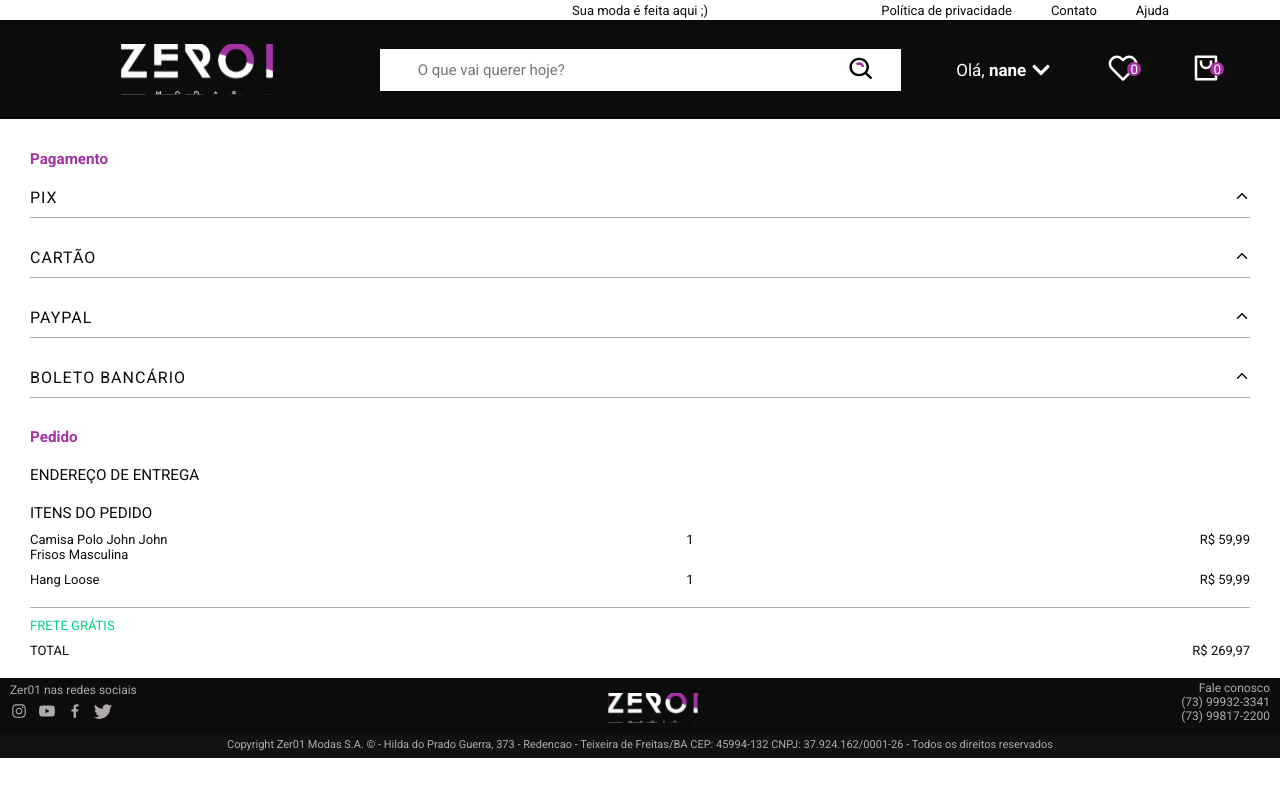
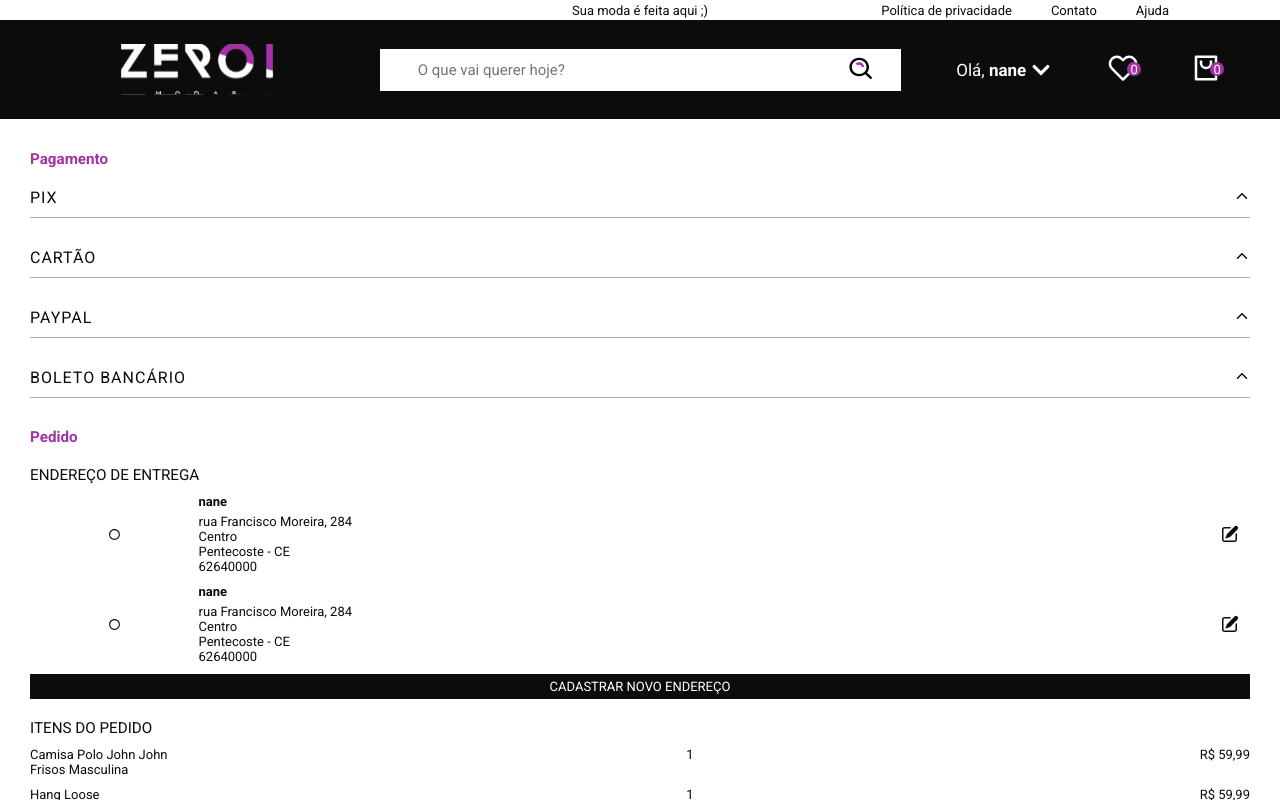
Before and after one commit to rayaneacacio/Zer01_Modas, a React (Vite) app: page /payment in a window 1280 px wide. Built offline with nearby package versions, Linux system fonts and the light colour scheme; some icons are missing.

Commit message:
construindo page Payment

```diff
--- /dev/null
+++ b/src/components/Address/index.jsx
@@ -0,0 +1,46 @@
+import { useState } from "react";
+
+import { HiMiniPencilSquare } from "react-icons/hi2";
+import { MdRadioButtonUnchecked, MdRadioButtonChecked } from "react-icons/md";
+
+import { Button } from "../Button";
+
+import { Container } from "./style";
+
+export function Address({ addressee, cep, street, number, complement, district, state, city, landmark }) {
+  const [ chosenButton, setChosenButton ] = useState(false);
+
+  function handleChosenAddress() {
+    if(chosenButton) {
+      setChosenButton(false);
+      return;
+    }
+
+    setChosenButton(true);
+  }
+
+  return (
+    <Container>
+      <p> <strong> { addressee } </strong> </p>
+
+      <Button icon={ chosenButton ? <MdRadioButtonChecked size={ 13 } /> : <MdRadioButtonUnchecked size={ 13 } /> } onClick={ handleChosenAddress } />
+
+      <div onClick={ handleChosenAddress }>
+        <p>{ street }, { number }</p>
+        <p>{ district }</p>
+        {
+          landmark &&
+          <p>{ landmark }</p>
+        }
+        {
+          complement &&
+          <p>{ complement }</p>
+        }
+        <p>{ city } - { state }</p>
+        <p>{ cep }</p>
+      </div>
+
+      <Button icon={ <HiMiniPencilSquare size={ 20 } /> } />
+    </Container>
+  )
+}
--- /dev/null
+++ b/src/components/Address/style.js
@@ -0,0 +1,39 @@
+import styled from "styled-components";
+
+export const Container = styled.div`
+  background: ${({ theme }) => theme.COLORS.WHITE};
+  display: grid;
+  grid-template-areas:
+    "buttonCheck name buttonEdit"
+    "buttonCheck addressInfo buttonEdit";
+  justify-content: start;
+  grid-template-columns: 1fr 6fr;
+  row-gap: 0.5rem;
+
+  cursor: pointer;
+
+  &:hover {
+    filter: brightness(0.9);
+  }
+
+  > p {
+    grid-area: name;
+  }
+
+  > button:first-of-type {
+    grid-area: buttonCheck;
+  }
+
+  > div {
+    grid-area: addressInfo;
+  }
+
+  > button:last-of-type {
+    grid-area: buttonEdit;
+  }
+
+  > button {
+    background: none;
+    color: ${({ theme }) => theme.COLORS.BLACK};
+  }
+`;
--- a/src/components/Nav-Menu/index.jsx
+++ b/src/components/Nav-Menu/index.jsx
@@ -23,12 +23,12 @@ export function NavMenu({ ...rest }) {
       return;
     }
 
-    document.querySelector("dialog").show();
+    document.querySelector(".modal-login").show();
     sessionStorage.setItem("@zer01modass:modal", "open");
   }
 
   function handleCloseModal() {
-    document.querySelector("dialog").close();
+    document.querySelector(".modal-login").close();
     sessionStorage.removeItem("@zer01modass:modal");
   }
 
@@ -38,7 +38,7 @@ export function NavMenu({ ...rest }) {
 
   function handleWindowResize() {
     //para o modal se adaptar ao tamanho da tela;
-    const modal = document.querySelector("dialog");
+    const modal = document.querySelector(".modal-login");
     if(modal) {
       modal.style.width = `${window.innerWidth}px`;
       modal.style.height = `${window.innerHeight}px`;
@@ -57,7 +57,7 @@ export function NavMenu({ ...rest }) {
       <Button icon={ <LuBox /> } title="Meus pedidos" />
       <Button icon={ <SlLocationPin /> } title="Meus Endereços" />
       <Button icon={ <MdLogout /> } title={ user ? "Sair" : "Entrar" } onClick={ user ? handleSignOut : handleSignature } />
-      <dialog>
+      <dialog className="modal-login">
         <div>
           <div>
             <Button className="buttonClose" icon={ <TfiClose size={ 20 } /> } onClick={ handleCloseModal } />
--- a/src/components/SectionPayment/index.jsx
+++ b/src/components/SectionPayment/index.jsx
@@ -6,29 +6,31 @@ import { Container } from "./style";
 
 export function SectionPayment({ title, text, button }) {
 
-  function handleSelectMethod(selectingButton) {
+  function handleSelectMethod(chosenButton) {
     //para mostrar apenas a div associada ao button selecionado;
     const allDivsPayment = document.querySelectorAll(".make-payment");
-    let selectingDiv = null;
+    let chosenDiv = null;
 
     const allButtons = document.querySelectorAll(".button-section-payment");
     for(let index = 0; index < allButtons.length; index++) {
-      if(selectingButton == allButtons[index]) {
-        selectingDiv = allDivsPayment[index];
+      if(chosenButton == allButtons[index]) {
+        chosenDiv = allDivsPayment[index];
       }
     }
 
-    if(selectingDiv.style.display == "flex") {
-      selectingDiv.style.display = "none";
+    const svg = chosenButton.querySelector("svg");
+    if(chosenDiv.style.display == "flex") {
+      chosenDiv.style.display = "none";
+      svg.style.animation = "rotate180 reverse 0.3s forwards";
     } else {
-      selectingDiv.style.display = "flex";
+      chosenDiv.style.display = "flex";
+      svg.style.animation = "rotate180 0.3s forwards";
     }
 
-    const otherDivs = Array.from(allDivsPayment).filter(div => div != selectingDiv);
+    const otherDivs = Array.from(allDivsPayment).filter(div => div != chosenDiv);
     otherDivs.forEach(div => {
       div.style.display = "none";
     });
-
   }
 
   return (
--- a/src/pages/Payment/index.jsx
+++ b/src/pages/Payment/index.jsx
@@ -1,11 +1,24 @@
+import { TfiClose } from "react-icons/tfi";
+
 import { SecondHeader } from "../../components/SecondHeader";
 import { Nav } from "../../components/Nav";
 import { SectionPayment } from "../../components/SectionPayment";
+import { Address } from "../../components/Address";
+import { Button } from "../../components/Button";
+import { Input } from "../../components/Input";
 import { Footer } from "../../components/Footer";
 
 import { Container, Main } from "./style";
 
 export function Payment() {
+  function handleNewAddress() {
+    document.querySelector(".modal-address").show();
+  }
+
+  function handleCloseModal() {
+    document.querySelector(".modal-address").close();
+  }
+
   return (
     <Container>
       <SecondHeader />
@@ -28,6 +41,9 @@ export function Payment() {
 
           <div className="address">
             <h3>ENDEREÇO DE ENTREGA</h3>
+            <Address addressee="nane" cep="62640000" street="rua Francisco Moreira" number="284" district="Centro" state="CE" city="Pentecoste"  />
+            <Address addressee="nane" cep="62640000" street="rua Francisco Moreira" number="284" district="Centro" state="CE" city="Pentecoste"  />
+            <Button title="CADASTRAR NOVO ENDEREÇO" onClick={ handleNewAddress } />
           </div>
 
           <div className="items">
@@ -57,6 +73,25 @@ export function Payment() {
           </div>
         </div>
 
+        <dialog className="modal-address">
+          <h3>CADASTRAR NOVO ENDEREÇO</h3>
+          <Button icon={ <TfiClose size={ 20 } /> } onClick={ handleCloseModal } />
+
+          <div>
+            <Input className="input-address" title="Nome do destinatario" placeholder="Digite aqui :)" />
+            <Input className="input-address" title="Seu cep" placeholder="Digite aqui :)" />
+            <Input className="input-address" title="Nome da rua" placeholder="Digite aqui :)" />
+            <Input className="input-address" title="Número" placeholder="Digite aqui :)" />
+            <Input className="input-address" title="Complemento" placeholder="Digite aqui :)" />
+            <Input className="input-address" title="Bairro" placeholder="Digite aqui :)" />
+            <Input className="input-address" title="Estado" placeholder="Digite aqui :)" />
+            <Input className="input-address" title="Cidade" placeholder="Digite aqui :)" />
+            <Input className="input-address" title="Ponto de refêrencia" placeholder="Digite aqui :)" />
+
+            <Button title="SALVAR" />
+          </div>
+        </dialog>
+
         <Footer />
       </Main>
     </Container>
--- a/src/pages/Payment/style.js
+++ b/src/pages/Payment/style.js
@@ -3,6 +3,72 @@ import styled from "styled-components";
 export const Container = styled.div`
   height: 100vh;
   overflow: hidden;
+
+  button {
+    font-size: 1.3rem;
+  }
+
+  dialog {
+    background: rgba(8, 8, 8, 0.64);
+    width: 100vw;
+    height: 100vh;
+
+    position: fixed;
+    top: 0;
+
+    overflow: auto;
+
+    transform: translateY(2rem);
+    animation: toTop 0.3s forwards;
+
+    > h3 {
+      background: ${({ theme }) => theme.COLORS.BLACK};
+      color: ${({ theme }) => theme.COLORS.WHITE};
+      font-weight: normal;
+      text-align: center;
+      height: 12rem;
+      padding-top: 5rem;
+    }
+
+    > button {
+      background: none;
+      color: ${({ theme }) => theme.COLORS.WHITE};
+      position: absolute;
+      top: 4.5rem;
+      right: 2rem;
+    }
+
+    > div {
+      background: white;
+      padding: 3rem;
+
+      display: flex;
+      flex-direction: column;
+      gap: 2rem;
+
+      > button {
+        background: ${({ theme }) => theme.COLORS.BLACK};
+        color: ${({ theme }) => theme.COLORS.WHITE};
+        height: 3.5rem;
+        margin-top: 2rem;
+      }
+    }
+  }
+
+  .input-address {
+    color: ${({ theme }) => theme.COLORS.GRAY_700};
+    height: 6rem;
+
+    flex-direction: column;
+    align-items: flex-start;
+    padding: 0;
+    border-bottom: 1px solid ${({ theme }) => theme.COLORS.BLACK};
+
+    > input {
+      width: 100%;
+      padding: 1rem 0;
+    }
+  }
 `;
 
 export const Main = styled.main`
@@ -30,6 +96,17 @@ export const Main = styled.main`
     padding-top: 3rem;
   }
 
+  .address {
+    display: flex;
+    flex-direction: column;
+    gap: 1rem;
+
+    > button {
+      background: ${({ theme }) => theme.COLORS.BLACK};
+      color: ${({ theme }) => theme.COLORS.WHITE};
+    }
+  }
+
   .address > h3, .items > h3 {
     font-weight: normal;
   }
@@ -50,6 +127,7 @@ export const Main = styled.main`
   }
 
   .total {
+    font-weight: 500;
     border-top: 1px solid ${({ theme }) => theme.COLORS.GRAY_500};
     padding-top: 1rem;
   }
```
